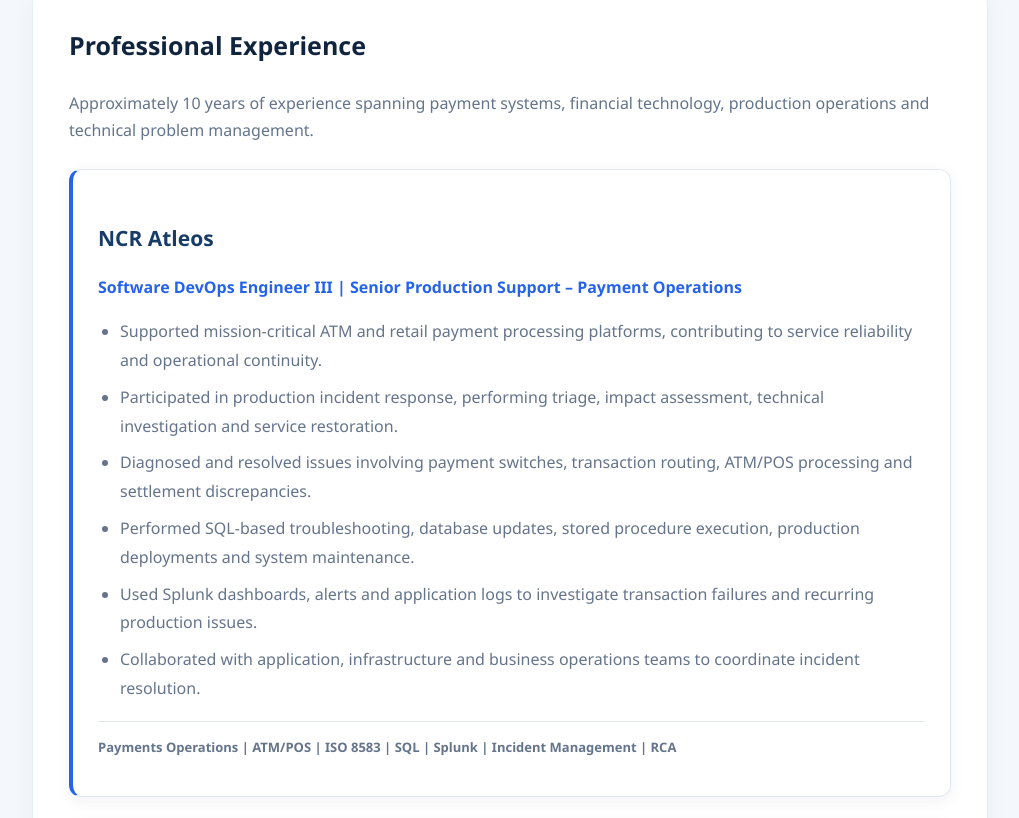
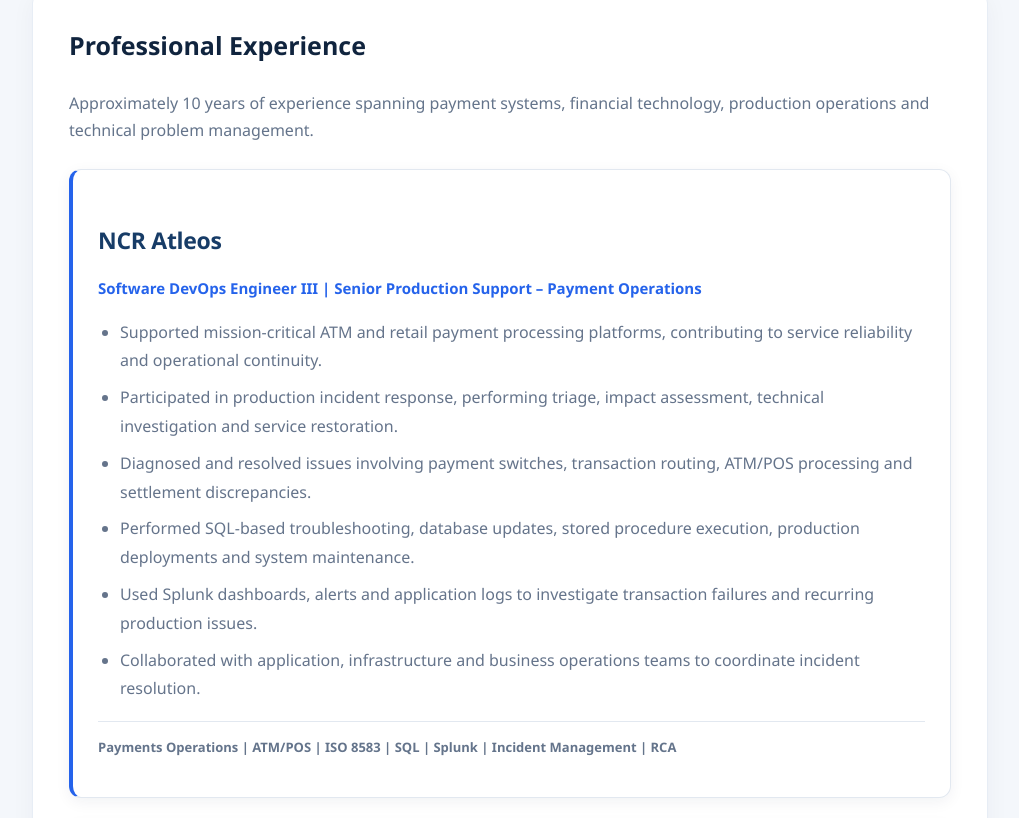
Before and after one commit to prajyaphalgun-ship-it/prajyaphalgun-ship-it.github.io, a plain HTML site: page index.html in a window 1280 px wide. Shown: the part 1278-2096 px from the top of the page, without its empty margins (130-1149 px from the left). Drawn offline with Linux system fonts and the light colour scheme.

Commit message:
Refine experience typography

```diff
--- a/index.html
+++ b/index.html
@@ -167,7 +167,29 @@ footer {
   box-shadow: 0 8px 22px rgba(15, 35, 60, 0.10);
 }
 
+
 .experience-card h3 {
+  color: #173c67;
+  margin-bottom: 10px;
+  font-size: 23px;
+  font-weight: 700;
+  letter-spacing: -0.3px;
+}
+
+.experience-card .experience-role {
+  color: #2563eb;
+  font-size: 15px;
+  font-weight: 600;
+  line-height: 1.6;
+  margin-bottom: 18px;
+}
+
+.experience-card ul {
+  padding-left: 22px;
+  line-height: 1.85;
+  color: #334155;
+}
+
   color: #173c67;
   margin-bottom: 8px;
   font-size: 21px;
```
